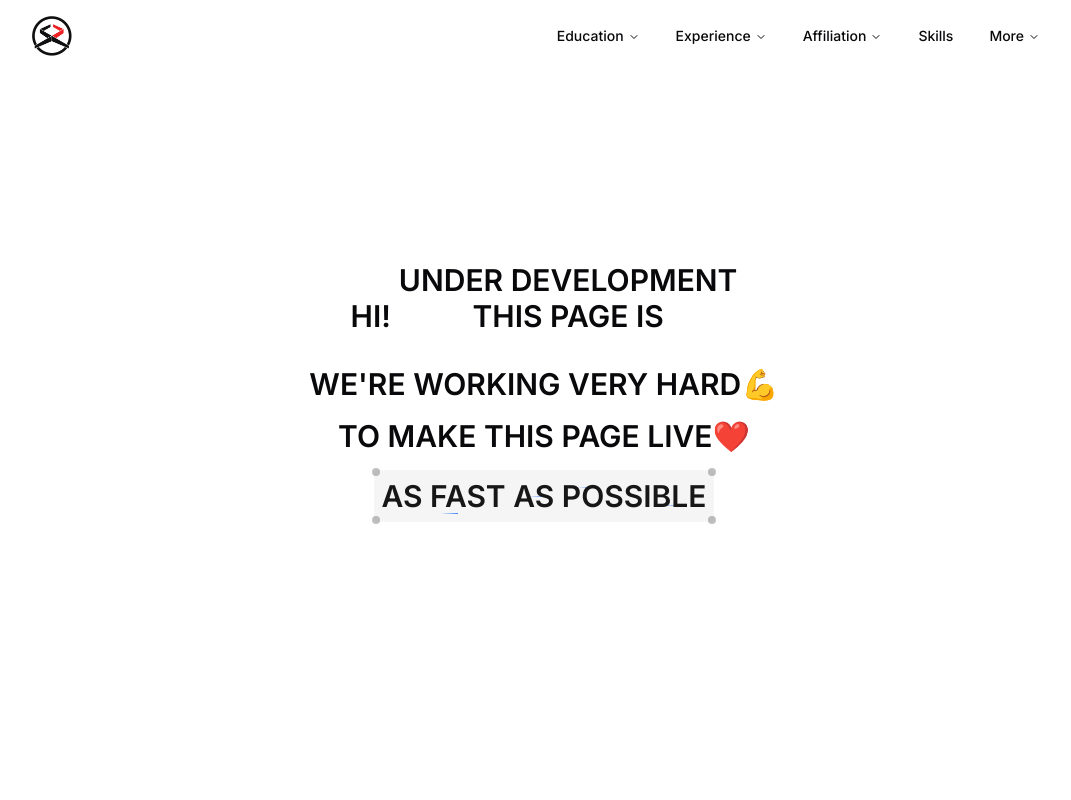
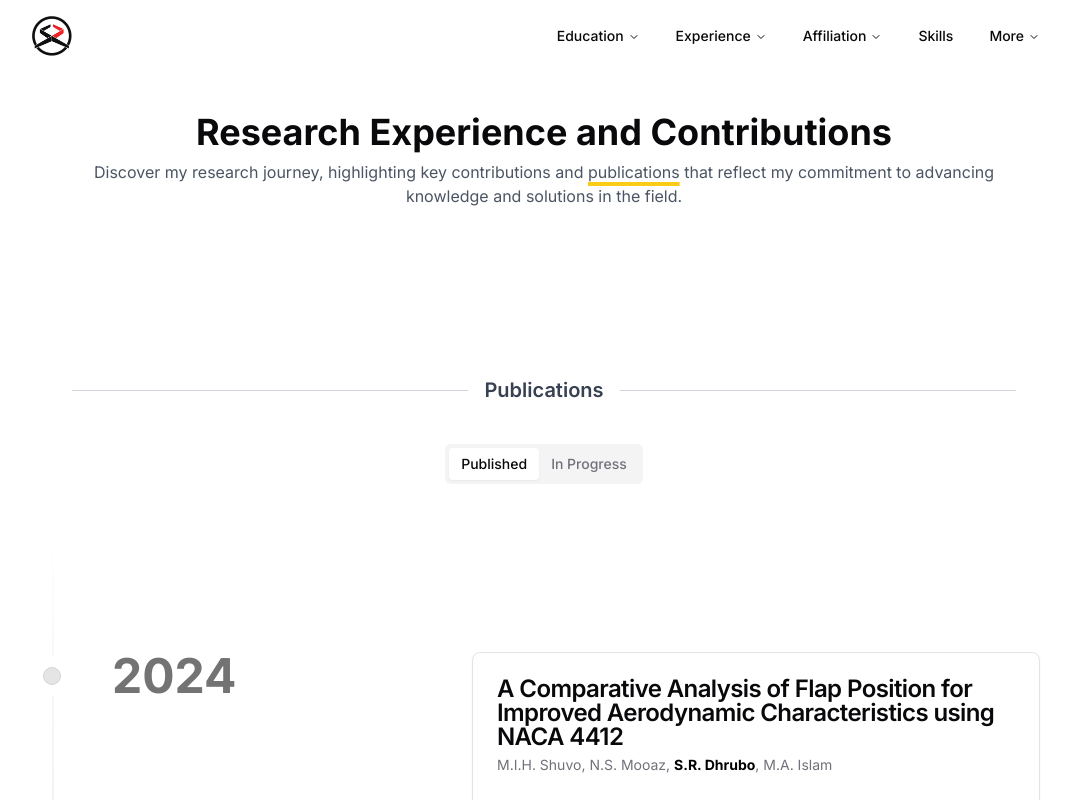
Before and after one commit to srdhrubo/srdhrubo, a Next.js app: page /research_experience in a window 1280 px wide. Shown: the top 800 px of the page, without its empty margins (96-1167 px from the left). Built offline with nearby package versions, Linux system fonts and the light colour scheme.

Commit message:
added publication section to the research page

```diff
--- a/src/app/(experience)/research_experience/page.tsx
+++ b/src/app/(experience)/research_experience/page.tsx
@@ -1,9 +1,38 @@
-import UnderDevelopment from "@/components/under-development";
+import React from "react";
+import PublicationSection from "./publications";
 
-export default function ResearchPage() {
+export default function ResearchExperiencePage() {
   return (
-    <div>
-      <UnderDevelopment />
+    <div className="p-global-padding w-full">
+      <header className="max-w-7xl text-center py-10 mx-auto">
+        <h1 className="text-4xl font-bold">
+          Research Experience and Contributions
+        </h1>
+        <p className="text-gray-600 mt-2 px-10">
+          Discover my research journey, highlighting key contributions and{" "}
+          <a
+            href="#publications"
+            className="underline underline-offset-4 decoration-yellow-400 decoration-4"
+          >
+            publications
+          </a>{" "}
+          that reflect my commitment to advancing knowledge and solutions in the
+          field.
+        </p>
+      </header>
+      <PublicationSection />
     </div>
   );
 }
+
+export const SectionHeader = ({ children }: { children: React.ReactNode }) => {
+  return (
+    <div className="flex items-center w-full mb-10 pt-32 px-10">
+      <div className="flex-grow border-t border-gray-300"></div>
+      <span className="mx-4 text-xl font-semibold text-gray-700">
+        {children}
+      </span>
+      <div className="flex-grow border-t border-gray-300"></div>
+    </div>
+  );
+};
```
